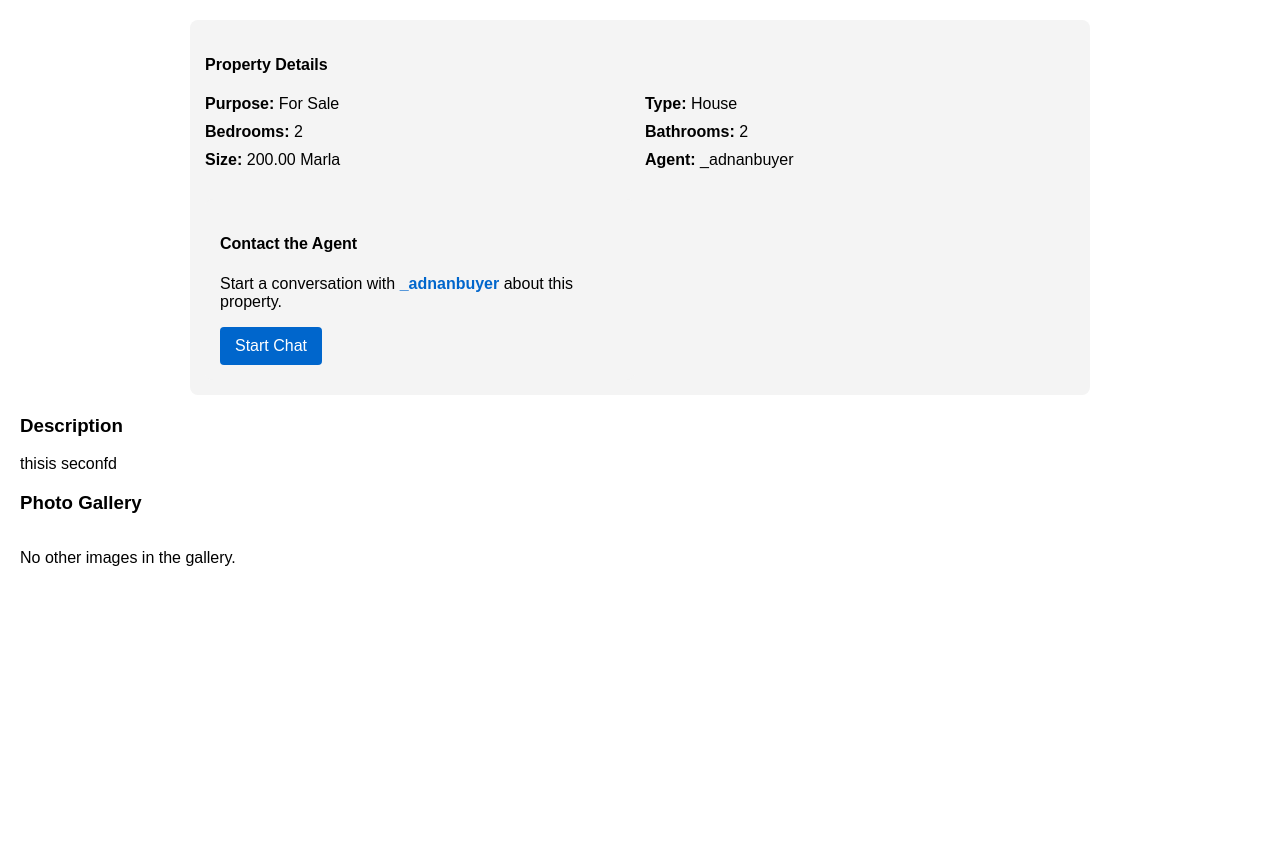
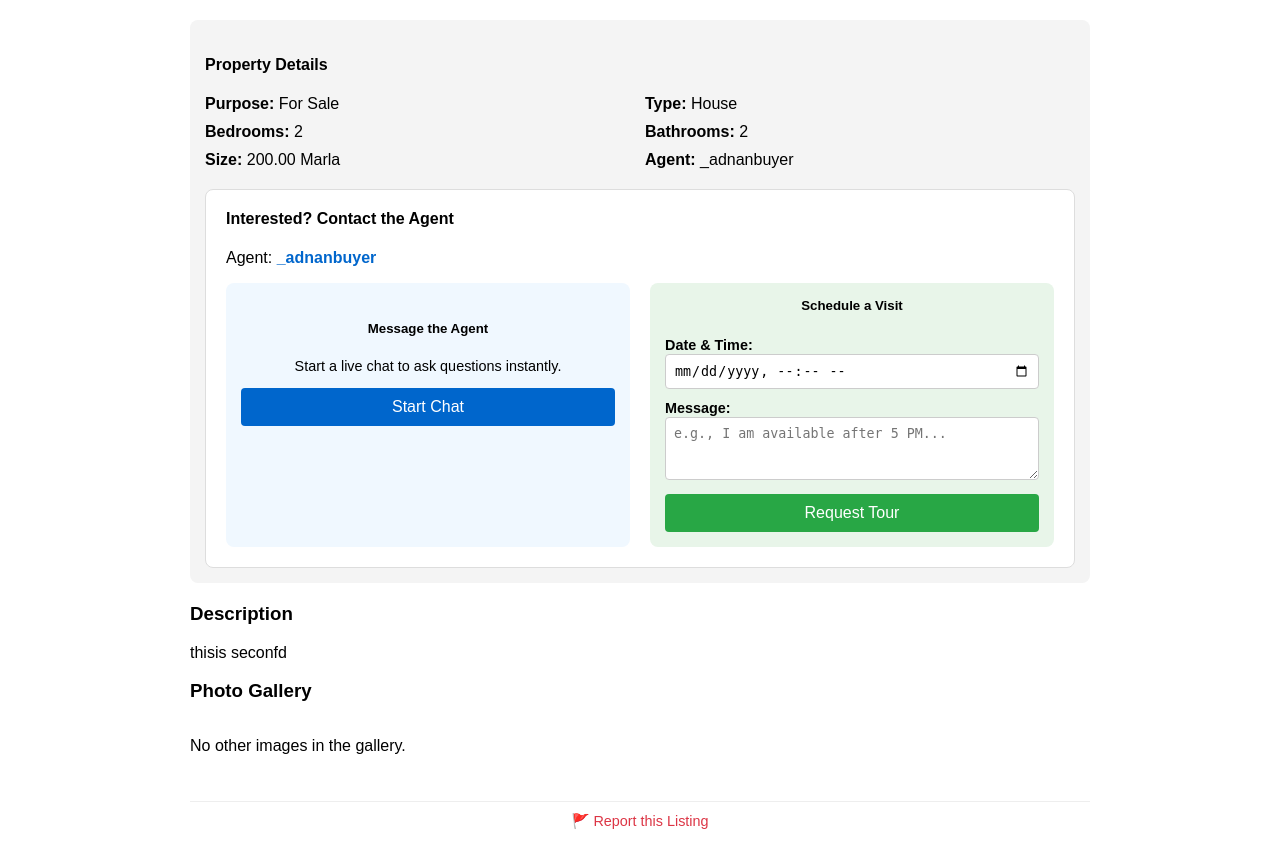
Before and after one commit to AdnanOfficial120/propwise2, a Django app: page /listings/property/2/ in a window 1280 px wide. Shown: the part 377-1227 px from the top of the page. Before the commit the page ends 943 px from the top, so only its background shows below. Run offline with Django 5.2, Linux system fonts and the light colour scheme; a user stored in the database is signed in; data comes from the database, SQL or seed files in the repository; both versions use the stored data as it was after the commit.

Commit message:
visting schedule and report listing

```diff
--- a/propwise/accounts/forms.py
+++ b/propwise/accounts/forms.py
@@ -4,9 +4,10 @@ from django.contrib.auth.forms import UserCreationForm
 from django import forms  # <-- Make sure this is imported
 from django.contrib.auth import get_user_model
 # accounts/forms.py notification to show
-from .models import SavedSearch,AgentRating
-from .models import Lead
+from .models import SavedSearch,AgentRating,Lead
 from properties.models import Property, PropertyStatus
+#for visitschedule
+from .models import VisitRequest
 
 # This gets your custom user model (accounts.User)
 User = get_user_model()
@@ -179,3 +180,26 @@ class LeadForm(forms.ModelForm):
                 agent=agent,
                 status=PropertyStatus.ACTIVE
             ).order_by('-created_at')
+
+# this is fot visting scheduled
+
+class VisitRequestForm(forms.ModelForm):
+    class Meta:
+        model = VisitRequest
+        fields = ['visit_date', 'message']
+
+        widgets = {
+            'visit_date': forms.DateTimeInput(attrs={
+                'class': 'form-control',
+                'type': 'datetime-local' # This creates the HTML5 date/time picker
+            }),
+            'message': forms.Textarea(attrs={
+                'class': 'form-control',
+                'rows': 3,
+                'placeholder': 'e.g., I am available after 5 PM...'
+            }),
+        }
+        labels = {
+            'visit_date': 'Preferred Date & Time',
+            'message': 'Message (Optional)',
+        }
--- a/propwise/accounts/urls.py
+++ b/propwise/accounts/urls.py
@@ -33,6 +33,7 @@ urlpatterns = [
     # --- ADD THIS NEW LINE FOR THE "LEAD MANAGER" ---
     path('my-leads/', account_views.lead_manager_view, name='my_leads'),
     path('notification/<int:pk>/read/', account_views.mark_notification_read, name='mark_notification_read'),
+    path('schedule-visit/<int:property_pk>/', account_views.schedule_visit_view, name='schedule_visit'),
 
 
 ]
--- a/propwise/properties/templates/properties/property_detail.html
+++ b/propwise/properties/templates/properties/property_detail.html
@@ -51,41 +51,29 @@
             color: #0066cc;
         }
 
-        /* --- ADD THIS NEW STYLE  of badge--- */
+        /* Badge Style */
         .verified-badge {
             display: inline-block;
             padding: 6px 12px;
             background-color: #d4edda;
-            /* Light green background */
             color: #155724;
-            /* Dark green text */
             font-size: 0.7em;
-            /* Make it a bit smaller than the h1 */
             font-weight: bold;
             border-radius: 5px;
             margin-left: 10px;
             vertical-align: middle;
-            /* Aligns it nicely with the title */
         }
 
-        /* --- END OF NEW STYLE --- */
-
-
-
-
-        /* ... (your existing styles) ... */
-        .gallery img { max-width: 100%; border-radius: 4px; }
-
-        /* --- ADD THIS NEW BLOCK FOR THE VIDEO --- */
+        /* Video Container Style */
         .video-container {
             position: relative;
-            padding-bottom: 56.25%; /* This creates a 16:9 aspect ratio */
+            padding-bottom: 56.25%;
             height: 0;
             overflow: hidden;
             max-width: 100%;
             background: #000;
-            border-radius: 8px; /* Match your other images */
-            margin: 20px 0; /* Add space above/below the video */
+            border-radius: 8px;
+            margin: 20px 0;
         }
         .video-container iframe {
             position: absolute;
@@ -94,10 +82,61 @@
             width: 100%;
             height: 100%;
         }
-        /* --- END OF NEW BLOCK --- */
 
-        .specs { background: #f4f4f4; padding: 15px; border-radius: 8px; margin: 20px 0; }
-        /* ... (rest of your styles) ... */
+        /* Distance List Styles */
+        .nearby-list {
+            list-style-type: none;
+            padding-left: 0;
+        }
+        .nearby-list li {
+            display: flex;
+            justify-content: space-between;
+            padding: 8px 0;
+            border-bottom: 1px dashed #ddd;
+            font-size: 1.1em;
+        }
+        .nearby-list li:last-child {
+            border-bottom: none;
+        }
+        .nearby-list .distance {
+            font-weight: bold;
+            color: #0056b3;
+        }
+
+        /* --- NEW STYLES FOR VISIT FORM --- */
+        .contact-box {
+            margin-top: 20px;
+            padding: 20px;
+            background: #fff;
+            border: 1px solid #ddd;
+            border-radius: 8px;
+        }
+        .contact-grid {
+            display: grid;
+            grid-template-columns: 1fr 1fr;
+            gap: 20px;
+        }
+        @media (max-width: 600px) {
+            .contact-grid { grid-template-columns: 1fr; }
+        }
+        .visit-form input, .visit-form textarea {
+            width: 100%;
+            padding: 8px;
+            margin-bottom: 10px;
+            border: 1px solid #ccc;
+            border-radius: 4px;
+            box-sizing: border-box;
+        }
+        .btn-visit {
+            background: #28a745; /* Green */
+            color: white;
+            padding: 10px 15px;
+            border: none;
+            border-radius: 4px;
+            cursor: pointer;
+            font-size: 16px;
+            width: 100%;
+        }
     </style>
 </head>
 
@@ -107,27 +146,15 @@
 
         <h1>
             {{ property.title }}
-
-            {% comment %} --- THIS IS THE NEW BADGE --- {% endcomment %}
             {% if property.is_verified %}
             <span class="verified-badge">✅ Verified</span>
             {% endif %}
-            {% comment %} --- END OF NEW BADGE --- {% endcomment %}
         </h1>
         <h3>{{ property.area }}</h3>
 
         <h2>PKR {{ property.price }}</h2>
 
-     {% comment %}
-        {% endcomment %}
-
-        {% comment %}
-            We first call the new function and save its result
-            in a new variable called 'video_embed_url'
-        {% endcomment %}
         {% with video_embed_url=property.get_video_embed_url %}
-
-            {% comment %} We only show the video box if our function returned a valid URL {% endcomment %}
             {% if video_embed_url %}
                 <div class="video-container">
                     <iframe
@@ -140,8 +167,7 @@
             {% endif %}
         {% endwith %}
 
-        {% comment %}
-        {% endcomment %}
+
         {% if property.main_image %}
         <img class="main-image" src="{{ property.main_image.url }}" alt="{{ property.title }}">
         {% endif %}
@@ -155,87 +181,65 @@
                 <span><strong>Bathrooms:</strong> {{ property.bathrooms|default:"N/A" }}</span>
                 <span><strong>Size:</strong> {{ property.area_size }} {{ property.get_area_unit_display }}</span>
                 <span><strong>Agent:</strong> {{ property.agent.username }}</span>
-                {% comment %}
-                This goes in: properties/templates/properties/property_detail.html
-                {% endcomment %}
+            </div>
 
+            <!-- === CONTACT & VISIT SECTION === -->
             {% if user.is_authenticated %}
-                {% comment %}
-                This is the key logic: Only show this button if the logged-in user
-                is NOT the agent who owns the property.
-                {% endcomment %}
                 {% if property.agent != user %}
-                <div style="margin-top: 20px; padding: 15px; background: #f4f4f4; border-radius: 8px;">
-                    <h4>Contact the Agent</h4>
-                    <p>Start a conversation with
-                        <a href="{% url 'agent_profile' pk=property.agent.pk %}"
-                            style="font-weight: bold; text-decoration: none; color: #0066cc;">
-                            <strong>{{ property.agent.first_name|default:property.agent.username }}</strong>
+                <div class="contact-box">
+                    <h4 style="margin-top: 0;">Interested? Contact the Agent</h4>
+                    <p>
+                        Agent:
+                        <a href="{% url 'agent_profile' pk=property.agent.pk %}" style="font-weight: bold; text-decoration: none;">
+                            {{ property.agent.first_name|default:property.agent.username }}
                         </a>
-                        about this property.
                     </p>
-                    {% comment %}
-                    This is a form, not a link, because it *creates* a new
-                    object (a chat thread). This is a professional best practice.
-                    {% endcomment %}
+
+                    <div class="contact-grid">
+                        <!-- LEFT: Start Chat -->
+                        <div style="background: #f0f8ff; padding: 15px; border-radius: 8px; text-align: center;">
+                            <h5>Message the Agent</h5>
+                            <p style="font-size: 0.9em;">Start a live chat to ask questions instantly.</p>
                             <form action="{% url 'start_chat' property_pk=property.pk %}" method="POST">
                                 {% csrf_token %}
-                        <button type="submit"
-                            style="background: #0066cc; color: white; padding: 10px 15px; border: none; border-radius: 4px; cursor: pointer; font-size: 16px;">
+                                <button type="submit" style="background: #0066cc; color: white; padding: 10px 15px; border: none; border-radius: 4px; cursor: pointer; font-size: 16px; width: 100%;">
                                     Start Chat
                                 </button>
                             </form>
                         </div>
+
+                        <!-- RIGHT: Schedule Visit (NEW) -->
+                        <div style="background: #e8f5e9; padding: 15px; border-radius: 8px;">
+                            <h5 style="text-align: center; margin-top: 0;">Schedule a Visit</h5>
+                            <form action="{% url 'schedule_visit' property_pk=property.pk %}" method="POST" class="visit-form">
+                                {% csrf_token %}
+
+                                <label style="font-size: 0.9em; font-weight: bold;">Date & Time:</label>
+                                {{ visit_form.visit_date }}
+
+                                <label style="font-size: 0.9em; font-weight: bold;">Message:</label>
+                                {{ visit_form.message }}
+
+                                <button type="submit" class="btn-visit">Request Tour</button>
+                            </form>
+                        </div>
+                    </div>
+                </div>
                 {% endif %}
             {% else %}
-                {% comment %}
-                If the user is logged out, show a simple link to the login page.
-                {% endcomment %}
-                <div style="margin-top: 20px; padding: 15px; background: #f4f4f4; border-radius: 8px;">
+                <div style="margin-top: 20px; padding: 15px; background: #f4f4f4; border-radius: 8px; text-align: center;">
                     <p>
-                        <a href="{% url 'login' %}?next={{ request.path }}">Log in</a> to contact the agent.
+                        <a href="{% url 'login' %}?next={{ request.path }}" style="font-weight: bold;">Log in</a>
+                        to start a chat or schedule a visit.
                     </p>
                 </div>
             {% endif %}
-            </div>
+            <!-- === END CONTACT SECTION === -->
         </div>
 
-
-        <!-- this is for shwing distance also  -->
-    </div>
-    </div> {% comment %}
-    This section will ONLY appear if we successfully
-    calculated the distances in our view.
-    {% endcomment %}
         {% if nearby_amenities %}
             <div class="specs" style="margin-top: 20px;">
                 <h4>What's Nearby This Property</h4>
-
-        <style>
-            .nearby-list {
-                list-style-type: none;
-                padding-left: 0;
-            }
-
-            .nearby-list li {
-                display: flex;
-                justify-content: space-between;
-                padding: 8px 0;
-                border-bottom: 1px dashed #ddd;
-                font-size: 1.1em;
-            }
-
-            .nearby-list li:last-child {
-                border-bottom: none;
-            }
-
-            .nearby-list .distance {
-                font-weight: bold;
-                color: #0056b3;
-                /* Dark blue */
-            }
-        </style>
-
                 <ul class="nearby-list">
                     {% for item in nearby_amenities %}
                     <li>
@@ -247,10 +251,8 @@
                             {% elif item.amenity.amenity_type == 'supermarket' %}🛒
                             {% else %}ℹ️
                             {% endif %}
-
                             {{ item.amenity.name }}
                         </span>
-
                         <span class="distance">
                             {{ item.distance|floatformat:1 }} km
                         </span>
@@ -259,11 +261,6 @@
                 </ul>
             </div>
         {% endif %}
-
-    <!-- end of distance showing  -->
-
-
-
 
         <h3>Description</h3>
         <p>{{ property.description|linebreaks }}</p>
@@ -276,7 +273,13 @@
             <p>No other images in the gallery.</p>
             {% endfor %}
         </div>
+        <div style="margin-top: 30px; text-align: center; border-top: 1px solid #eee; padding-top: 10px;">
+        <a href="{% url 'report_listing' pk=property.pk %}" style="color: #dc3545; font-size: 0.9em; text-decoration: none;">
+            🚩 Report this Listing
+        </a>
+    </div>
+
+</div> <!-- End of .container -->
     </div>
 </body>
-
 </html>
--- a/propwise/properties/urls.py
+++ b/propwise/properties/urls.py
@@ -44,4 +44,7 @@ urlpatterns = [
 
     # 3. The action to remove a property (e.g., /listings/compare/remove/5/)
     path('compare/remove/<int:pk>/', views.remove_from_compare_view, name='remove_from_compare'),
+    #for report system
+    path('report/<int:pk>/', views.report_listing_view, name='report_listing'),
+
 ]
--- a/propwise/properties/views.py
+++ b/propwise/properties/views.py
@@ -12,7 +12,7 @@ from django.views.generic import DeleteView
 from django.contrib.auth.mixins import LoginRequiredMixin, UserPassesTestMixin
 from django.contrib import messages
 # properties/views.py for notification of saved serches
-from accounts.forms import SavedSearchForm
+from accounts.forms import SavedSearchForm,VisitRequestForm
 from django.db import IntegrityError
 from decimal import Decimal
 # properties/views.py (for map view)
@@ -35,6 +35,8 @@ from django.db.models import Case, When, BooleanField
 # for count visitores
 from django.db.models import Count, Sum # For calculating stats
 from accounts.models import Lead # To count leads
+from .forms import PropertyForm, ListingReportForm # <-- Added ListingReportForm
+
 
 # properties/views.py
 
@@ -51,16 +53,13 @@ def get_client_ip(request):
         ip = request.META.get('REMOTE_ADDR')
     return ip
 
+#  property  detailed view
 def property_detail(request, pk):
     # 1. Get the main property and gallery
     property = get_object_or_404(Property, pk=pk)
     gallery_images = property.images.all()
 
     # --- START: ANALYTICS TRACKING ---
-    # We record a view every time this page loads.
-
-    # Only track if the viewer is NOT the agent who owns it
-    # (Agents shouldn't inflate their own stats)
     if request.user != property.agent:
         PropertyView.objects.create(
             property=property,
@@ -69,24 +68,16 @@ def property_detail(request, pk):
         )
     # --- END: ANALYTICS TRACKING ---
 
-
     # --- 2. CALCULATE NEARBY AMENITIES ---
     nearby_amenities = []
-
     if property.latitude and property.longitude:
         prop_point = (property.latitude, property.longitude)
-
-        all_amenities = Amenity.objects.filter(
-            latitude__isnull=False,
-            longitude__isnull=False
-        )
+        all_amenities = Amenity.objects.filter(latitude__isnull=False, longitude__isnull=False)
 
         amenities_with_distance = []
-
         for amenity in all_amenities:
             amenity_point = (amenity.latitude, amenity.longitude)
             distance_km = geodesic(prop_point, amenity_point).km
-
             amenities_with_distance.append({
                 'amenity': amenity,
                 'distance': distance_km
@@ -95,11 +86,16 @@ def property_detail(request, pk):
         sorted_amenities = sorted(amenities_with_distance, key=lambda x: x['distance'])
         nearby_amenities = sorted_amenities[:5]
 
-    # --- 3. BUILD THE FINAL CONTEXT ---
+    # --- 3. CREATE THE VISIT FORM ---
+    # We pass an empty form to the template so the user can fill it out
+    visit_form = VisitRequestForm()
+
+    # --- 4. BUILD THE FINAL CONTEXT ---
     context = {
         'property': property,
         'gallery_images': gallery_images,
         'nearby_amenities': nearby_amenities,
+        'visit_form': visit_form, # <-- Add the form to context
     }
 
     return render(request, 'properties/property_detail.html', context)
@@ -660,3 +656,32 @@ def remove_from_compare_view(request, pk):
         # If NO (it's a form from the compare page),
         # redirect back to the compare page.
         return redirect('compare_page')
+
+
+# for reporting system
+# --- ADD THIS VIEW FOR REPORTING LISTINGS ---
+@login_required
+def report_listing_view(request, pk):
+    """
+    Allows a user to report a property.
+    """
+    property_obj = get_object_or_404(Property, pk=pk)
+
+    if request.method == 'POST':
+        form = ListingReportForm(request.POST)
+        if form.is_valid():
+            report = form.save(commit=False)
+            report.property = property_obj
+            report.reporter = request.user
+            report.save()
+
+            messages.success(request, "Thank you. This listing has been reported to the admin.")
+            return redirect('property_detail', pk=pk)
+    else:
+        form = ListingReportForm()
+
+    context = {
+        'form': form,
+        'property': property_obj
+    }
+    return render(request, 'properties/report_listing.html', context)
```
Also changed, not shown: propwise/accounts/models.py (+33 -0 lines), propwise/accounts/views.py (+56 -1 lines), propwise/properties/admin.py (+15 -1 lines), propwise/properties/forms.py (+24 -20 lines), propwise/properties/models.py (+31 -0 lines), propwise/properties/templates/properties/report_listing.html (added, +41 -0 lines), propwise/accounts/migrations/0007_visitrequest.py (added), propwise/db.sqlite3, propwise/properties/migrations/0008_listingreport.py (added). Lines whose indentation alone changed are shown as unchanged.
